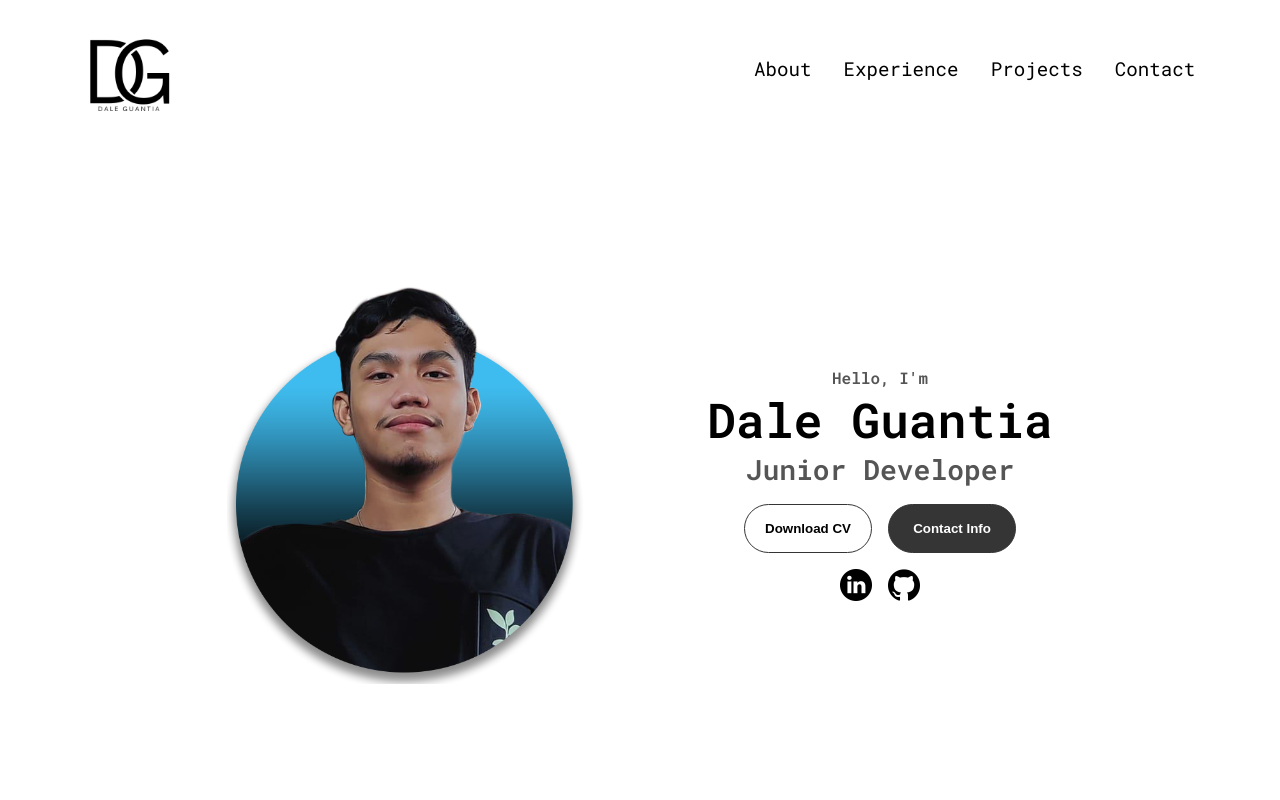
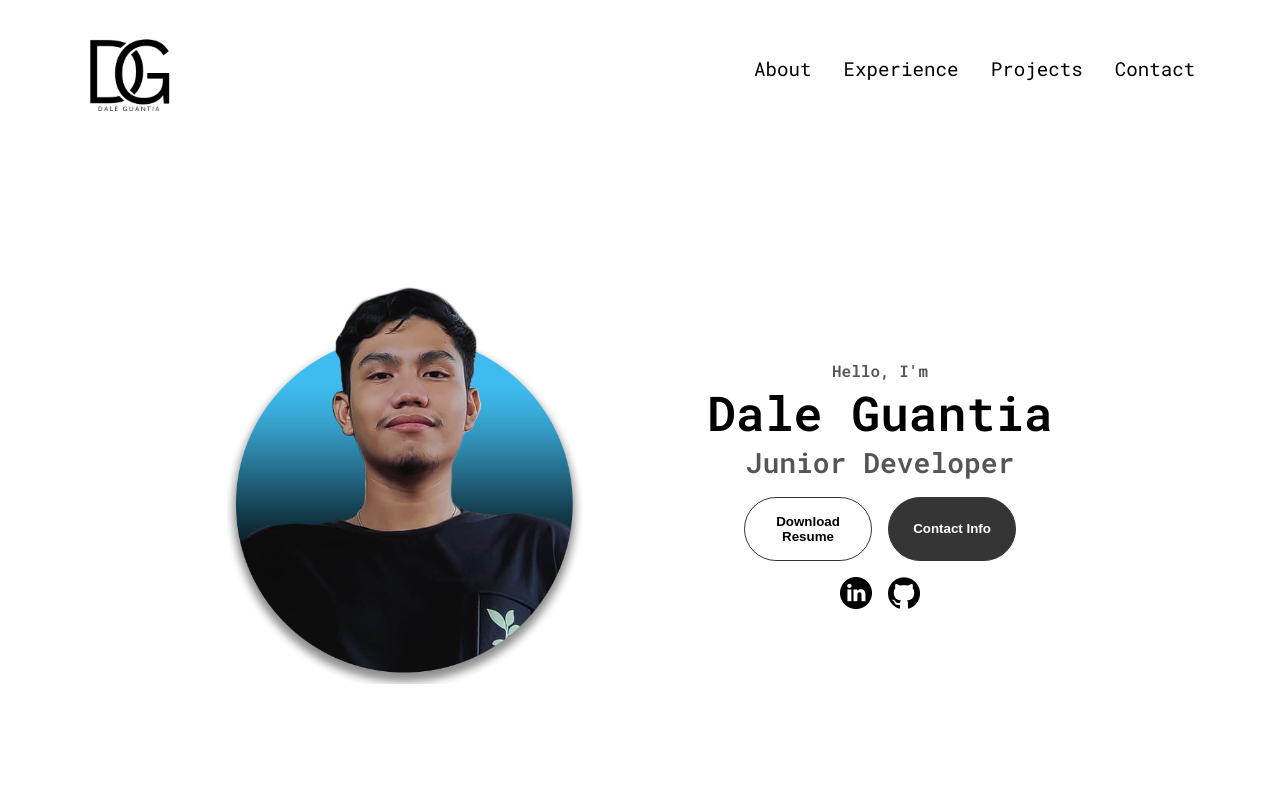
Before and after one commit to Dale-Guantia/My-Web-Porfolio, a plain HTML site: page index.html in a window 1280 px wide. Shown: the top 800 px of the page. Drawn offline with Linux system fonts and the light colour scheme.

Commit message:
Updated!!!!!
2025

```diff
--- a/index.html
+++ b/index.html
@@ -45,7 +45,7 @@
                 <h1 class="title">Dale Guantia</h1>
                 <p class="section__text__p2">Junior Developer</p>
                 <div class="btn-container">
-                    <button class="btn btn-color-2" onclick="window.open('./assets/Guantia,Dale-CV.pdf')">Download CV</button>
+                    <button class="btn btn-color-2" onclick="window.open('./assets/resume.pdf')">Download Resume</button>
                     <button class="btn btn-color-1" onclick="location.href='./#contact'">Contact Info</button>
                 </div>
                 <div id="socials-container">
```
